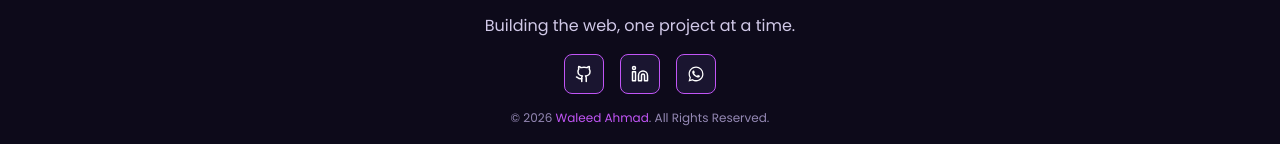
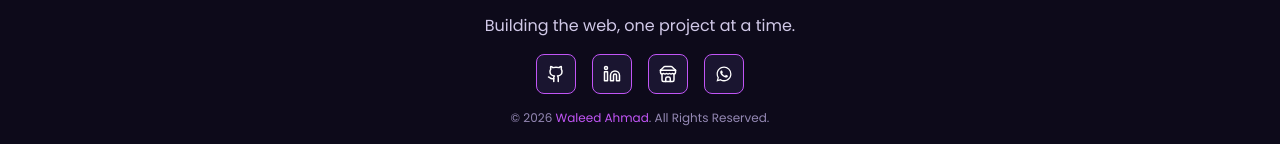
Before and after one commit to waleed713/waleed-portfolio-nextjs, a Next.js app: page / in a window 1280 px wide. Shown: the part 4439-4583 px from the top of the page. Built offline with nearby package versions, Linux system fonts and the light colour scheme; no server answers.

Commit message:
Add Fiverr link and Store icon to footer
Added Fiverr social link with Store icon to footer.

```diff
--- a/components/footer.tsx
+++ b/components/footer.tsx
@@ -1,5 +1,5 @@
 import Image from "next/image";
-import { Github, Linkedin } from "lucide-react";
+import { Github, Linkedin, Store } from "lucide-react";
 import { siteConfig } from "@/lib/site.config";
 
 function WhatsappIcon({ size = 18 }: { size?: number }) {
@@ -39,6 +39,15 @@ export function Footer() {
             <Linkedin size={18} />
           </a>
           <a
+            href={siteConfig.social.fiverr}
+            target="_blank"
+            rel="noopener noreferrer"
+            aria-label="Fiverr Profile"
+            className="flex h-10 w-10 items-center justify-center rounded-lg border border-border-glass bg-bg-card text-text-primary transition-all hover:-translate-y-1 hover:glow-shadow"
+          >
+            <Store size={18} />
+          </a>
+          <a
             href={siteConfig.social.whatsapp}
             target="_blank"
             rel="noopener noreferrer"
```
